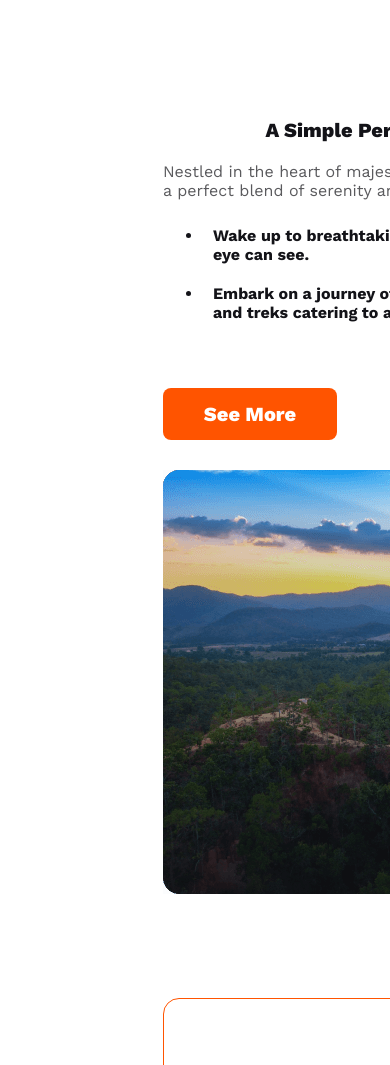
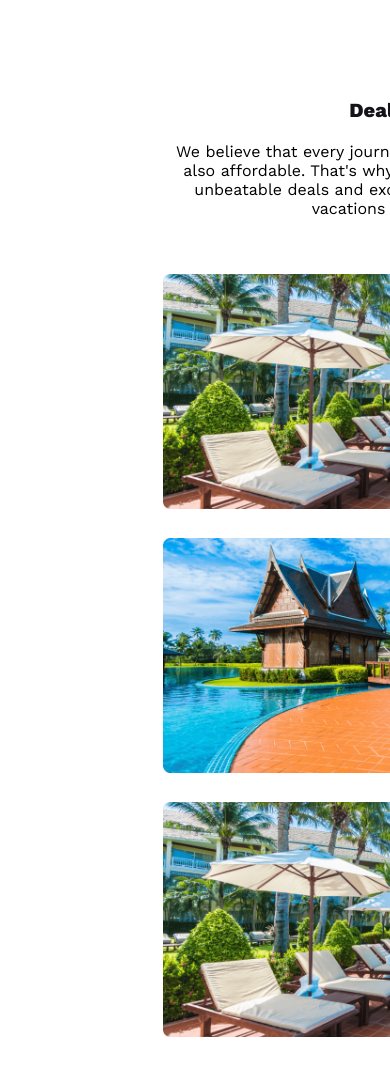
Before and after one commit to morshed93/assignment-2, a plain HTML site: page index.html in a window 390 px wide. Shown: the part 6330-7395 px from the top of the page. Drawn offline with nearby package versions, Linux system fonts and the light colour scheme.

Commit message:
Deal and Discount

```diff
--- a/index.html
+++ b/index.html
@@ -123,6 +123,20 @@
                 </div>
             </div>
         </section>
+        <section class="Deals">
+            <div class="deal">
+                <h3 class="section-title">
+                    Deals & Discounts
+                </h3>
+                <p> We believe that every journey should be not only unforgettable but also affordable. That's why we are thrilled to offer you a range of unbeatable deals and exclusive discounts, making your dream vacations even more accessible. </p>
+            </div>
+            <div class="deals-image">
+                <img src="Images/Group 39.png" alt="">
+                <img src="Images/Group 40.png" alt="">
+                <img src="Images/Group 39.png" alt="">
+            </div>
+            <button class="btn-primary button">See All Packages</button>
+        </section>
         <section class="place">
             <div>
                 <h3 class="section-title">A Simple Perfect Place To Get Lost</h3>
--- a/styles/styles.css
+++ b/styles/styles.css
@@ -239,6 +239,21 @@ header {
 
 .grid p {
     padding-right: 40px;
+}
+/* Deals and Discoutns */
+.Deals{
+    align-items: center;
+    text-align: center;
+    margin-top: 100px;
+}
+.deal p{
+padding-bottom: 40px;
+}
+.deals-image img{
+   padding-bottom: 25px;
+}
+.Deals button{
+    width: 200px;
 }
 
 /* place */
@@ -507,6 +522,22 @@ footer {
     .choose-title {
         width: 550px;
     }
+    .Deals{
+        text-align: center;
+        align-items: center;
+    }
+    .deal{
+        align-items: center;
+        text-align: center;
+        width: 550px;
+    }
+
+    .deals-image img{
+        width: 550px;
+    }
+    .Deals button{
+        margin-left: 150px;
+    }
 
     .grid {
         display: flex;
```
